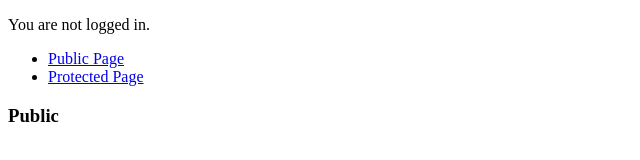
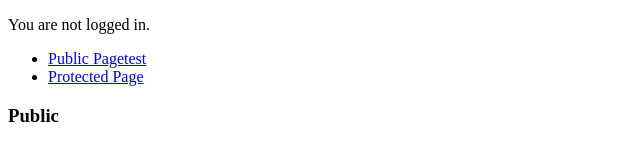
Before and after one commit to reiend/slack-app, a React app: page / in a window 1280 px wide. Shown: the top 160 px of the page, without its empty margins (0-640 px from the left). Built offline with nearby package versions, Linux system fonts and the light colour scheme; the HTML template or start-up script is replaced by a standard one.

Commit message:
case/study/react-router-auth

```diff
--- a/src/App.js
+++ b/src/App.js
@@ -1,159 +1,3 @@
-// import React, { useState, createContext, useContext } from "react";
-// import {
-//   Navigate,
-//   useNavigate,
-//   useLocation,
-//   Routes,
-//   Route,
-//   Link,
-//   Outlet
-// } from "react-router-dom";
-//
-// import "@reiend/quirk";
-//
-// const fakeAuthProvider = {
-//   isAuthenticated: false,
-//   signin(callback) {
-//     fakeAuthProvider.isAuthenticated = true;
-//     setTimeout(callback, 100);
-//   },
-//   signout(callback) {
-//     fakeAuthProvider.isAuthenticated = false;
-//     setTimeout(callback, 100);
-//   },
-// };
-//
-// const AuthStatus = () => {
-//   let auth = useAuth();
-//   let navigate = useNavigate();
-//
-//   if (!auth.user) {
-//     return <p>You are not loggin</p>;
-//   }
-//
-//   return (
-//     <p>
-//       Welcome {auth.user}!{" "}
-//       <button
-//         clasName="btn--outL-blue-L5"
-//         onClick={() => {
-//           auth.signout(() => navigate("/"));
-//         }}
-//       >
-//         Sign out
-//       </button>
-//     </p>
-//   );
-// };
-//
-// const Layout = () => {
-//   return (
-//     <div>
-//       <AuthStatus>
-//         <ul>
-//           <li>
-//             <Link to="/">Public Page</Link>
-//           </li>
-//           <li>
-//             <Link to="/protected">Protected Page</Link>
-//           </li>
-//         </ul>
-//       </AuthStatus>
-//       <Outlet/>
-//     </div>
-//   );
-// };
-//
-// let AuthContext = createContext(null);
-//
-// const AuthProvider = ({ children }) => {
-//   let [user, setUser] = useState(null);
-//
-//   let signin = (newUser, callback) => {
-//     return fakeAuthProvider.signin(() => {
-//       setUser(newUser);
-//       callback();
-//     });
-//   };
-//
-//   let signout = (callback) => {
-//     return fakeAuthProvider.signout(() => {
-//       setUser(null);
-//       callback();
-//     });
-//   };
-//
-//   let value = [user, signin, signout];
-//
-//   return <AuthContext.Provider value={value}>{children}</AuthContext.Provider>;
-// };
-//
-// const useAuth = () => useContext(AuthContext);
-//
-//
-// const RequireAuth = ({ children }) => {
-//   let auth = useAuth();
-//   let location = useLocation();
-//
-//   if (!auth.user) {
-//     return <Navigate to="/login" state={{ from: location }} replace />;
-//   }
-//   return children;
-// };
-//
-// const LoginPage = () => {
-//   let navigate = useNavigate();
-//   let location = useLocation();
-//   let auth = useAuth();
-//
-//   let from = location.state?.from?.pathname || "";
-//   const onSubmitForm = (event) => {
-//     event.preventDefault();
-//     let formData = new FormData(event.currentTarget);
-//     let username = formData.get("username");
-//
-//     auth.signin(username, () => navigate(from, { replace: true }));
-//   };
-//
-//   return (
-//     <div>
-//       <p>You must login to view the account page {from}</p>
-//       <form onSubmit={onSubmitForm}>
-//         <label htmlFor="username">
-//           Username: <input type="text" name="username" />
-//         </label>{" "}
-//         <button type="submit">Login</button>
-//       </form>
-//     </div>
-//   );
-// };
-//
-// const PublicPage = () => <h3>Public</h3>;
-// const ProtectedPage = () => <h3>Protected</h3>;
-//
-// const App = () => {
-//   return (
-//     <div>
-//       <AuthProvider>
-//         <Routes>
-//           <Route element={ <Layout/> }>
-//             <Route path="/" element={ <PublicPage/>}/>
-//             <Route path="/login" element={ <LoginPage/>  }/>
-//             <Route path="/protected" element={
-//               <RequireAuth>
-//                 <ProtectedPage/>
-//               </RequireAuth>
-//             }/>
-//           </Route>
-//         </Routes>
-//       </AuthProvider>
-//     </div>
-//   );
-// };
-//
-// export default App;
-
-
 import * as React from "react";
 import {
   Routes,
@@ -209,6 +53,7 @@ function Layout() {
       <ul>
         <li>
           <Link to="/">Public Page</Link>
+          <Link to="/test">test</Link>
         </li>
         <li>
           <Link to="/protected">Protected Page</Link>
```
